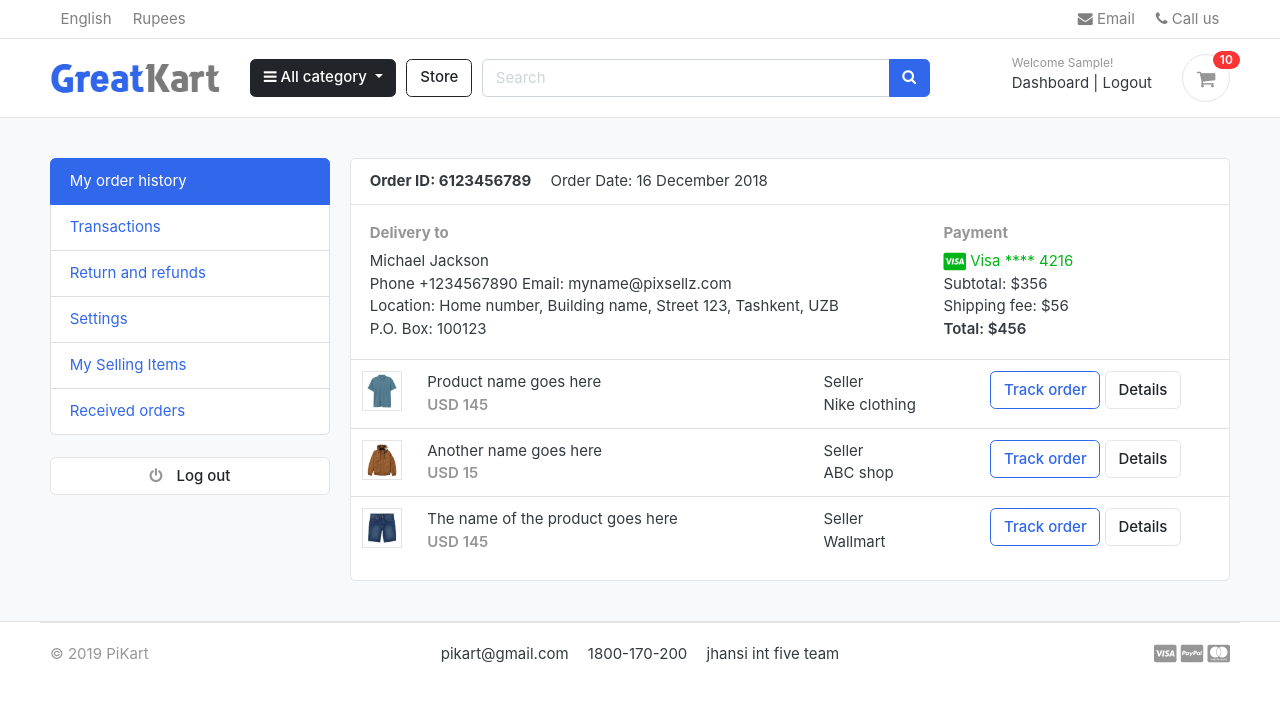
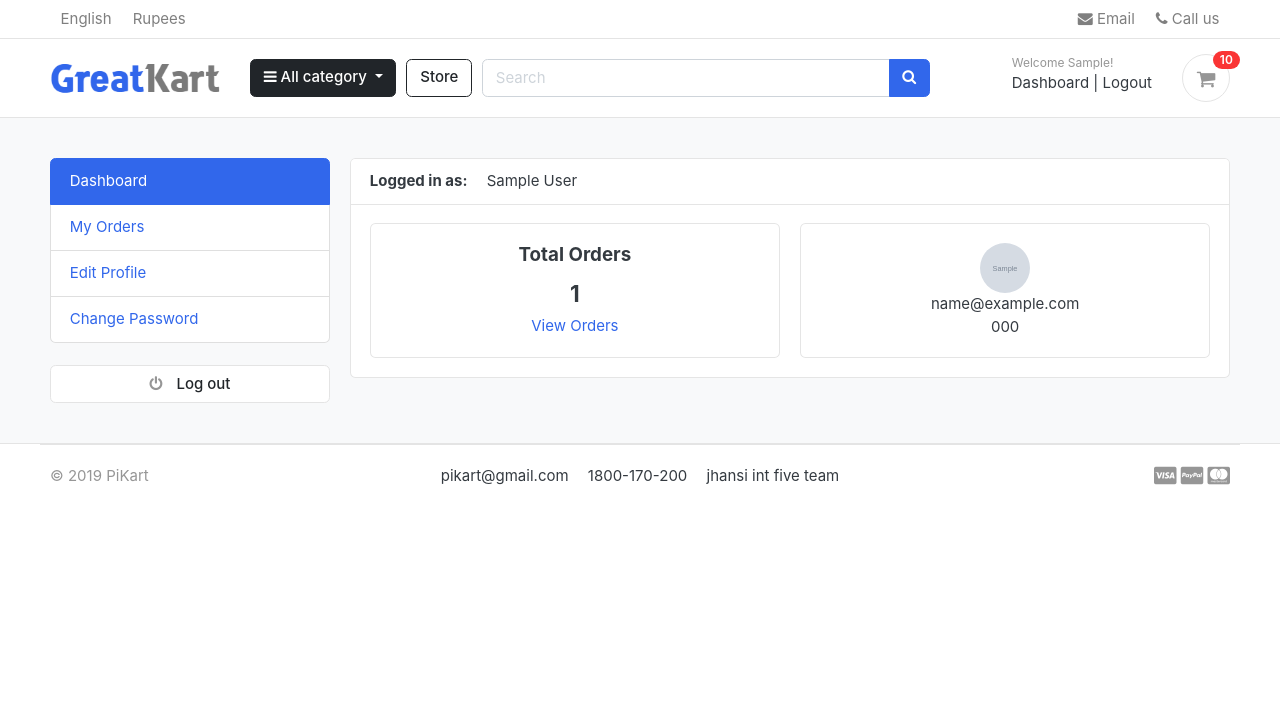
Before and after one commit to vermaabhay734/Pi_Kart-django, a Django app: page /accounts/ in a window 1280 px wide. Shown: the top 702 px of the page. Run offline with Django 3.2, Linux system fonts and the light colour scheme; a user stored in the database is signed in; tables that the repository leaves empty hold one stand-in row (values such as "Sample post"); grey boxes marked "Sample" are stand-in pictures; some libraries are stand-ins or nearby versions; some web fonts are replaced.

Commit message:
create my order functionalities

```diff
--- a/accounts/urls.py
+++ b/accounts/urls.py
@@ -14,10 +14,10 @@ urlpatterns = [
     path('resetpassword_validate/<uidb64>/<token>/', views.resetpassword_validate, name='resetpassword_validate'),
     path('resetPassword/', views.resetPassword, name='resetPassword'),
 
-    # path('my_orders/', views.my_orders, name='my_orders'),
-    # path('edit_profile/', views.edit_profile, name='edit_profile'),
-    # path('change_password/', views.change_password, name='change_password'),
-    # path('order_detail/<int:order_id>/', views.order_detail, name='order_detail'),
+    path('my_orders/', views.my_orders, name='my_orders'),
+    path('edit_profile/', views.edit_profile, name='edit_profile'),
+    path('change_password/', views.change_password, name='change_password'),
+    path('order_detail/<int:order_id>/', views.order_detail, name='order_detail'),
 
 
 ]
--- a/accounts/views.py
+++ b/accounts/views.py
@@ -1,12 +1,10 @@
 from django.shortcuts import render, redirect, get_object_or_404
-from .forms import RegistrationForm
-# from .forms import RegistrationForm, UserForm, UserProfileForm
-from .models import Account
-# from .models import Account, UserProfile
-# from orders.models import Order, OrderProduct
+from .forms import RegistrationForm, UserForm, UserProfileForm
+from .models import Account, UserProfile
+from orders.models import Order, OrderProduct
 from django.contrib import messages, auth
 from django.contrib.auth.decorators import login_required
-# from django.http import HttpResponse
+from django.http import HttpResponse
 
 # Verification email
 from django.contrib.sites.shortcuts import get_current_site
@@ -34,6 +32,12 @@ def register(request):
             user.phone_number = phone_number
             user.save()
 
+            # Create a user profile
+            profile = UserProfile()
+            profile.user_id = user.id
+            profile.profile_picture = 'default/default-user.png'
+            profile.save()
+
             # USER ACTIVATION
             current_site = get_current_site(request)
             mail_subject = 'Please activate your account'
@@ -58,11 +62,7 @@ def register(request):
 
 
 
-#             # Create a user profile
-#             profile = UserProfile()
-#             profile.user_id = user.id
-#             profile.profile_picture = 'default/default-user.png'
-#             profile.save()
+
 
 
 
@@ -158,16 +158,15 @@ def activate(request, uidb64, token):
 
 @login_required(login_url = 'login')
 def dashboard(request):
-#     orders = Order.objects.order_by('-created_at').filter(user_id=request.user.id, is_ordered=True)
-#     orders_count = orders.count()
+    orders = Order.objects.order_by('-created_at').filter(user_id=request.user.id, is_ordered=True)
+    orders_count = orders.count()
 
-#     userprofile = UserProfile.objects.get(user_id=request.user.id)
-#     context = {
-#         'orders_count': orders_count,
-#         'userprofile': userprofile,
-#     }
-    return render(request, 'accounts/dashboard.html')
-    # return render(request, 'accounts/dashboard.html', context)
+    userprofile = UserProfile.objects.get(user_id=request.user.id)
+    context = {
+        'orders_count': orders_count,
+        'userprofile': userprofile,
+    }
+    return render(request, 'accounts/dashboard.html', context)
 
 
 def forgotPassword(request):
@@ -232,74 +231,75 @@ def resetPassword(request):
         return render(request, 'accounts/resetPassword.html')
 
 
-# @login_required(login_url='login')
-# def my_orders(request):
-#     orders = Order.objects.filter(user=request.user, is_ordered=True).order_by('-created_at')
-#     context = {
-#         'orders': orders,
-#     }
-#     return render(request, 'accounts/my_orders.html', context)
+@login_required(login_url='login')
+def my_orders(request):
+    orders = Order.objects.filter(user=request.user, is_ordered=True).order_by('-created_at')
+    context = {
+        'orders': orders,
+    }
+    return render(request, 'accounts/my_orders.html', context)
 
 
-# @login_required(login_url='login')
-# def edit_profile(request):
-#     userprofile = get_object_or_404(UserProfile, user=request.user)
-#     if request.method == 'POST':
-#         user_form = UserForm(request.POST, instance=request.user)
-#         profile_form = UserProfileForm(request.POST, request.FILES, instance=userprofile)
-#         if user_form.is_valid() and profile_form.is_valid():
-#             user_form.save()
-#             profile_form.save()
-#             messages.success(request, 'Your profile has been updated.')
-#             return redirect('edit_profile')
-#     else:
-#         user_form = UserForm(instance=request.user)
-#         profile_form = UserProfileForm(instance=userprofile)
-#     context = {
-#         'user_form': user_form,
-#         'profile_form': profile_form,
-#         'userprofile': userprofile,
-#     }
-#     return render(request, 'accounts/edit_profile.html', context)
+@login_required(login_url='login')
+def edit_profile(request):
+    userprofile = get_object_or_404(UserProfile, user=request.user)
+    if request.method == 'POST':
+        user_form = UserForm(request.POST, instance=request.user)
+        profile_form = UserProfileForm(request.POST, request.FILES, instance=userprofile)
+        if user_form.is_valid() and profile_form.is_valid():
+            user_form.save()
+            profile_form.save()
+            messages.success(request, 'Your profile has been updated.')
+            return redirect('edit_profile')
+    else:
+        user_form = UserForm(instance=request.user)
+        profile_form = UserProfileForm(instance=userprofile)
+    context = {
+        'user_form': user_form,
+        'profile_form': profile_form,
+        'userprofile': userprofile,
+    }
+    return render(request, 'accounts/edit_profile.html', context)
 
 
-# @login_required(login_url='login')
-# def change_password(request):
-#     if request.method == 'POST':
-#         current_password = request.POST['current_password']
-#         new_password = request.POST['new_password']
-#         confirm_password = request.POST['confirm_password']
+@login_required(login_url='login')
+def change_password(request):
 
-#         user = Account.objects.get(username__exact=request.user.username)
+    if request.method == 'POST':
+        current_password = request.POST['current_password']
+        new_password = request.POST['new_password']
+        confirm_password = request.POST['confirm_password']
 
-#         if new_password == confirm_password:
-#             success = user.check_password(current_password)
-#             if success:
-#                 user.set_password(new_password)
-#                 user.save()
-#                 # auth.logout(request)
-#                 messages.success(request, 'Password updated successfully.')
-#                 return redirect('change_password')
-#             else:
-#                 messages.error(request, 'Please enter valid current password')
-#                 return redirect('change_password')
-#         else:
-#             messages.error(request, 'Password does not match!')
-#             return redirect('change_password')
-#     return render(request, 'accounts/change_password.html')
+        user = Account.objects.get(username__exact=request.user.username)
+
+        if new_password == confirm_password:
+            success = user.check_password(current_password)
+            if success:
+                user.set_password(new_password)
+                user.save()
+                # auth.logout(request)
+                messages.success(request, 'Password updated successfully.')
+                return redirect('change_password')
+            else:
+                messages.error(request, 'Please enter valid current password')
+                return redirect('change_password')
+        else:
+            messages.error(request, 'Password does not match!')
+            return redirect('change_password')
+    return render(request, 'accounts/change_password.html')
 
 
-# @login_required(login_url='login')
-# def order_detail(request, order_id):
-#     order_detail = OrderProduct.objects.filter(order__order_number=order_id)
-#     order = Order.objects.get(order_number=order_id)
-#     subtotal = 0
-#     for i in order_detail:
-#         subtotal += i.product_price * i.quantity
+@login_required(login_url='login')
+def order_detail(request, order_id):
+    order_detail = OrderProduct.objects.filter(order__order_number=order_id)
+    order = Order.objects.get(order_number=order_id)
+    subtotal = 0
+    for i in order_detail:
+        subtotal += i.product_price * i.quantity
 
-#     context = {
-#         'order_detail': order_detail,
-#         'order': order,
-#         'subtotal': subtotal,
-#     }
-#     return render(request, 'accounts/order_detail.html', context)
+    context = {
+        'order_detail': order_detail,
+        'order': order,
+        'subtotal': subtotal,
+    }
+    return render(request, 'accounts/order_detail.html', context)
--- a/pykart/settings.py
+++ b/pykart/settings.py
@@ -145,8 +145,8 @@ MESSAGE_TAGS = {
 
 
 # SMTP configuration
-EMAIL_HOST = '************'
+EMAIL_HOST = '***********'
 EMAIL_PORT = 587
-EMAIL_HOST_USER = '**************'
-EMAIL_HOST_PASSWORD = '**********'
+EMAIL_HOST_USER = '************'
+EMAIL_HOST_PASSWORD = '*******'
 EMAIL_USE_TLS = True
--- a/templates/accounts/dashboard.html
+++ b/templates/accounts/dashboard.html
@@ -9,86 +9,36 @@
 
     <div class="container">
         <div class="row">
-        <aside class="col-md-3">
-            <!--   SIDEBAR   -->
-            <ul class="list-group">
-                <a class="list-group-item active" href="#"> My order history </a>
-                <a class="list-group-item" href="#"> Transactions </a>
-                <a class="list-group-item" href="#"> Return and refunds </a>
-                <a class="list-group-item" href="#">Settings </a>
-                <a class="list-group-item" href="#"> My Selling Items </a>
-                <a class="list-group-item" href="#"> Received orders </a>
-            </ul>
-            <br>
-            <a class="btn btn-light btn-block" href="{% url 'logout' %}"> <i class="fa fa-power-off"></i> <span class="text">Log out</span> </a>
-            <!--   SIDEBAR .//END   -->
-        </aside>
+            {% include 'includes/dashboard_sidebar.html' %}
         <main class="col-md-9">
             <article class="card">
             <header class="card-header">
-                <strong class="d-inline-block mr-3">Order ID: 6123456789</strong>
-                <span>Order Date: 16 December 2018</span>
+                <strong class="d-inline-block mr-3">Logged in as:</strong>
+                <span>{{user.full_name}}</span>
             </header>
             <div class="card-body">
                 <div class="row">
-                    <div class="col-md-8">
-                        <h6 class="text-muted">Delivery to</h6>
-                        <p>Michael Jackson <br>
-                        Phone +1234567890 Email: myname@pixsellz.com <br>
-                        Location: Home number, Building name, Street 123,  Tashkent, UZB <br>
-                        P.O. Box: 100123
-                         </p>
+                    <div class="col-md-6">
+                        <div class="card">
+                            <div class="card-body" style="text-align: center;">
+                                <h5 class="card-title">Total Orders</h5>
+                                <h4>{{orders_count}}</h4>
+                                <a href="{% url 'my_orders' %}">View Orders</a>
+                            </div>
+                        </div>
                     </div>
-                    <div class="col-md-4">
-                        <h6 class="text-muted">Payment</h6>
-                        <span class="text-success">
-                            <i class="fab fa-lg fa-cc-visa"></i>
-                            Visa  **** 4216
-                        </span>
-                        <p>Subtotal: $356 <br>
-                         Shipping fee:  $56 <br>
-                         <span class="b">Total:  $456 </span>
-                        </p>
+                    <div class="col-md-6">
+                        <div class="card">
+                            <div class="card-body" style="text-align: center;">
+                                <img src="{{userprofile.profile_picture.url}}" alt="User Profile Picture" width="50" height="50" style="border-radius:50%;">
+                                <p class="mb-0">{{user.email}}</p>
+                                <p>{{user.phone_number}}</p>
+                            </div>
+                        </div>
                     </div>
                 </div> <!-- row.// -->
             </div> <!-- card-body .// -->
-            <div class="table-responsive">
-            <table class="table table-hover">
-                <tr>
-                    <td width="65">
-                        <img src="../images/items/1.jpg" class="img-xs border">
-                    </td>
-                    <td>
-                        <p class="title mb-0">Product name goes here </p>
-                        <var class="price text-muted">USD 145</var>
-                    </td>
-                    <td> Seller <br> Nike clothing </td>
-                    <td width="250"> <a href="#" class="btn btn-outline-primary">Track order</a> <a href="#" class="btn btn-light"> Details </a> </td>
-                </tr>
-                <tr>
-                    <td>
-                        <img src="../images/items/2.jpg" class="img-xs border">
-                    </td>
-                    <td>
-                        <p class="title mb-0">Another name goes here </p>
-                        <var class="price text-muted">USD 15</var>
-                    </td>
-                    <td> Seller <br> ABC shop </td>
-                    <td> <a href="#" class="btn btn-outline-primary">Track order</a> <a href="#" class="btn btn-light"> Details </a> </td>
-                </tr>
-                <tr>
-                    <td>
-                        <img src="../images/items/3.jpg" class="img-xs border">
-                    </td>
-                    <td>
-                        <p class="title mb-0">The name of the product  goes here </p>
-                        <var class="price text-muted">USD 145</var>
-                    </td>
-                    <td> Seller <br> Wallmart </td>
-                    <td> <a href="#" class="btn btn-outline-primary">Track order</a> <a href="#" class="btn btn-light"> Details </a> </td>
-                </tr>
-            </table>
-            </div> <!-- table-responsive .end// -->
+
             </article> <!-- order-group.// -->
         </main>
     </div> <!-- row.// -->
--- /dev/null
+++ b/templates/includes/dashboard_sidebar.html
@@ -0,0 +1,12 @@
+<aside class="col-md-3">
+    <!--   SIDEBAR   -->
+    <ul class="list-group">
+        <a class="list-group-item {% if '/accounts/' == request.path %}active{% endif %} " href="{% url 'dashboard' %}"> Dashboard </a>
+        <a class="list-group-item {% if '/my_orders/' in request.path %}active{% endif %} " href="{% url 'my_orders' %}"> My Orders </a>
+        <a class="list-group-item {% if '/edit_profile/' in request.path %}active{% endif %} " href="{% url 'edit_profile' %}"> Edit Profile </a>
+        <a class="list-group-item {% if '/change_password/' in request.path %}active{% endif %} " href="{% url 'change_password' %}">Change Password </a>
+    </ul>
+    <br>
+    <a class="btn btn-light btn-block" href="{% url 'logout' %}"> <i class="fa fa-power-off"></i> <span class="text">Log out</span> </a>
+    <!--   SIDEBAR .//END   -->
+</aside>
```
Also changed, not shown: accounts/admin.py (+8 -8 lines), accounts/forms.py (+18 -19 lines), accounts/models.py (+16 -0 lines), templates/accounts/change_password.html (added, +53 -0 lines), templates/accounts/edit_profile.html (added, +82 -0 lines), templates/accounts/my_orders.html (added, +58 -0 lines), templates/accounts/order_detail.html (added, +108 -0 lines), accounts/migrations/0002_userprofile.py (added).
